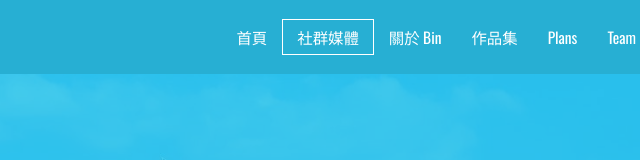
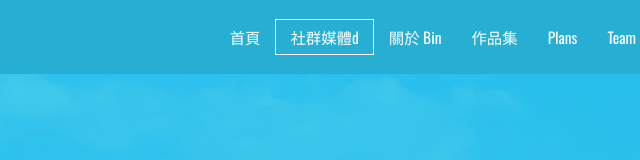
Before and after one commit to C111181136/C111181136.github.io, a plain HTML site: page index.html in a window 1280 px wide. Shown: the top 160 px of the page, 453-1093 px from the left. Drawn offline with nearby package versions, Linux system fonts and the light colour scheme.

Commit message:
add index.html

```diff
--- a/index.html
+++ b/index.html
@@ -46,7 +46,7 @@
 
 
           </a></li>
-          <li><a href="#services" class="scroll-link">社群媒體</a></li>
+          <li><a href="#services" class="scroll-link">社群媒體d</a></li>
           <li><a href="#aboutUs" class="scroll-link">關於 Bin</a></li>
           <li><a href="#work" class="scroll-link">作品集</a></li>
           <li><a href="#plans" class="scroll-link">Plans</a></li>
```
